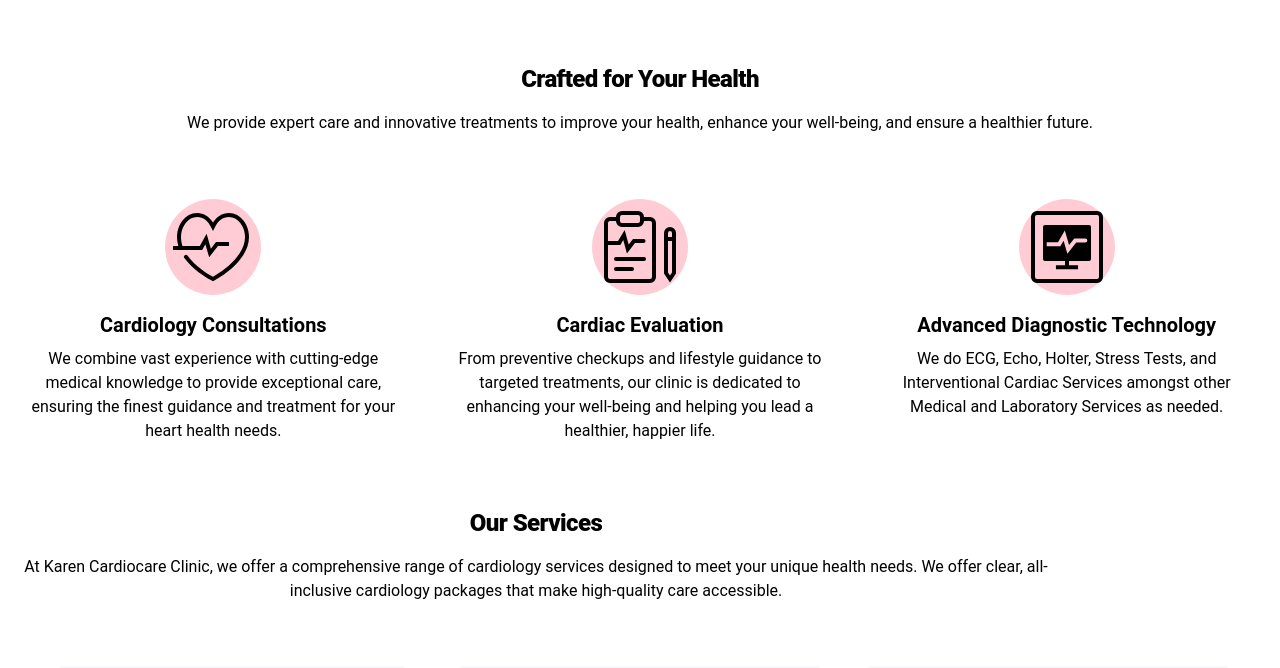
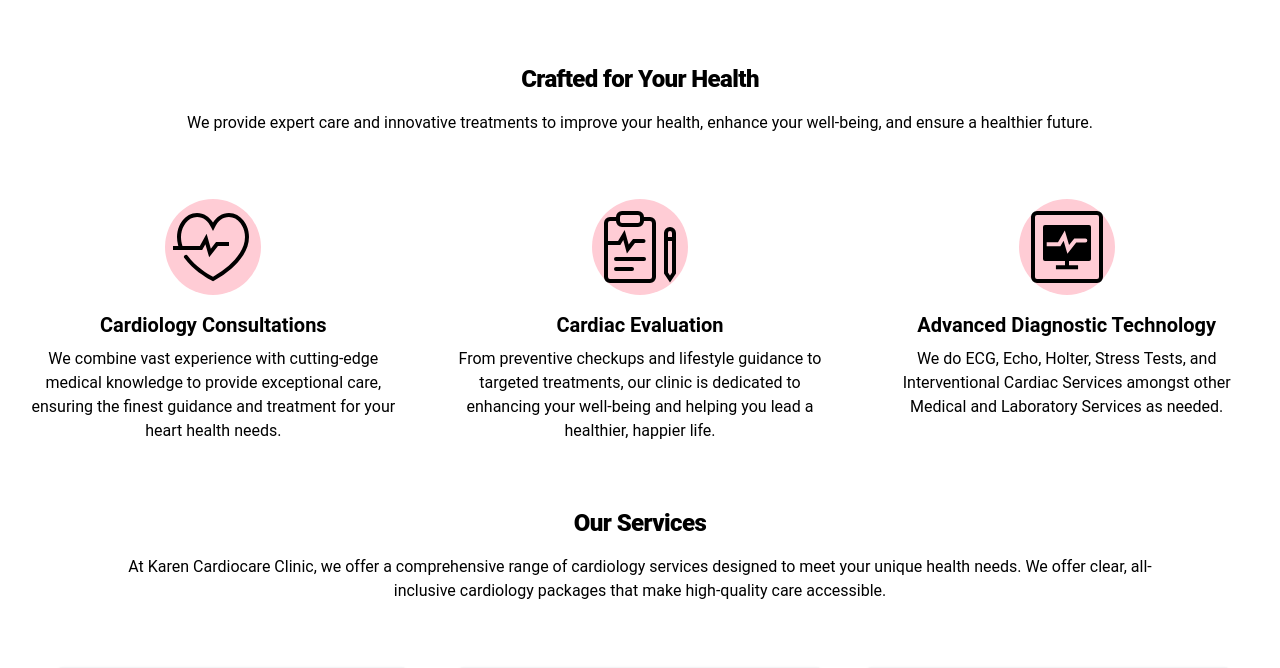
Before and after one commit to jjkivai/ClinicFinal, a Django app: page / in a window 1280 px wide. Shown: the part 536-1204 px from the top of the page. Run offline with Django 4.2, Linux system fonts and the light colour scheme; some libraries are stand-ins or nearby versions.

Commit message:
centering services container

```diff
--- a/clinic_app/templates/index.html
+++ b/clinic_app/templates/index.html
@@ -110,7 +110,7 @@
 </section>
 <section class="bg-white ">
     <div class="pb-8 px-4 mx-auto max-w-screen-xl sm:pb-16 lg:px-6">
-        <div class="max-w-screen-lg">
+        <div class="max-w-screen-lg mx-auto">
             <h2 class="mb-4 text-2xl tracking-tight text-center font-extrabold  dark:text-white">Our Services</h2>
             <p class="text-center text-md">
                 At Karen Cardiocare Clinic, we offer a comprehensive range of cardiology services designed to meet your
```
